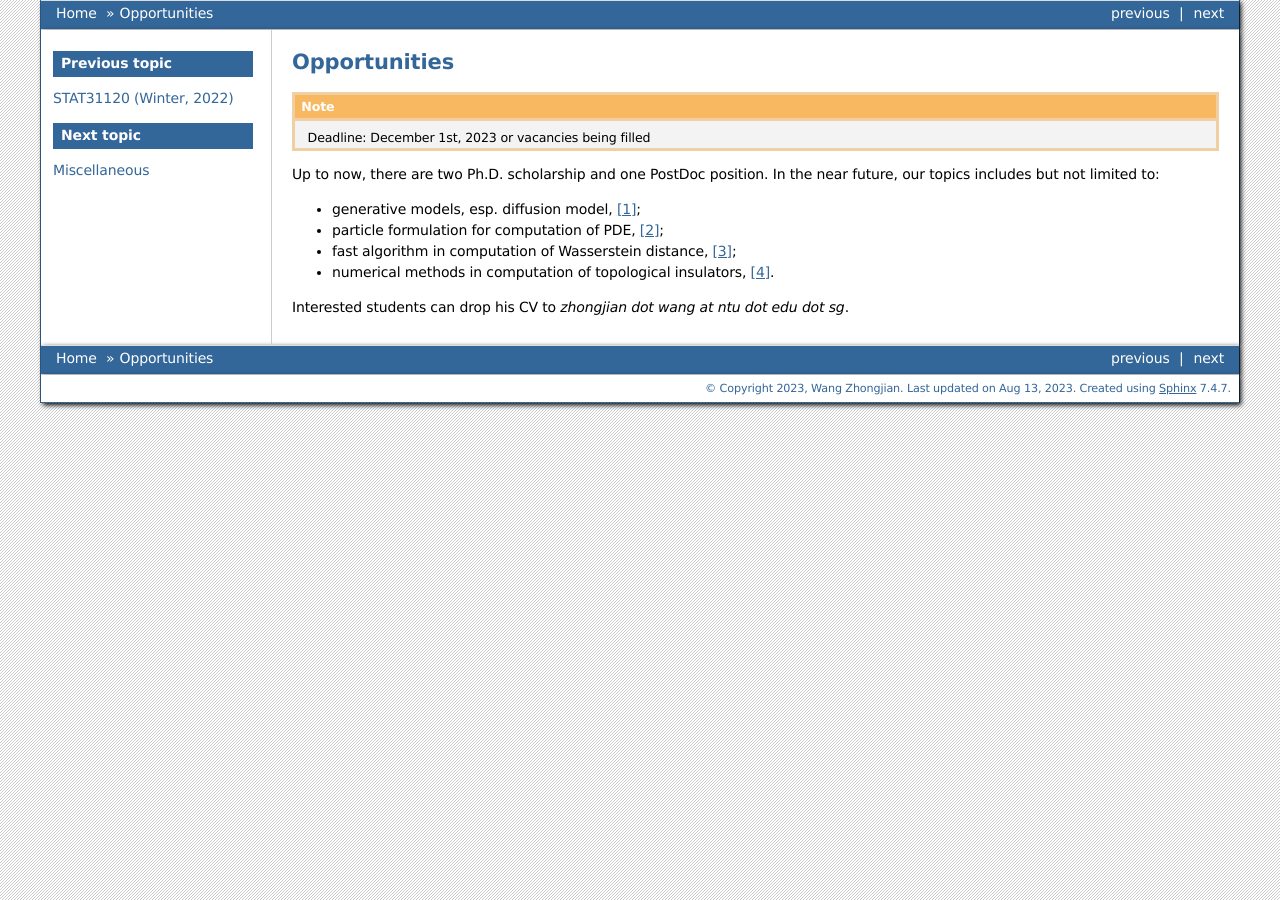
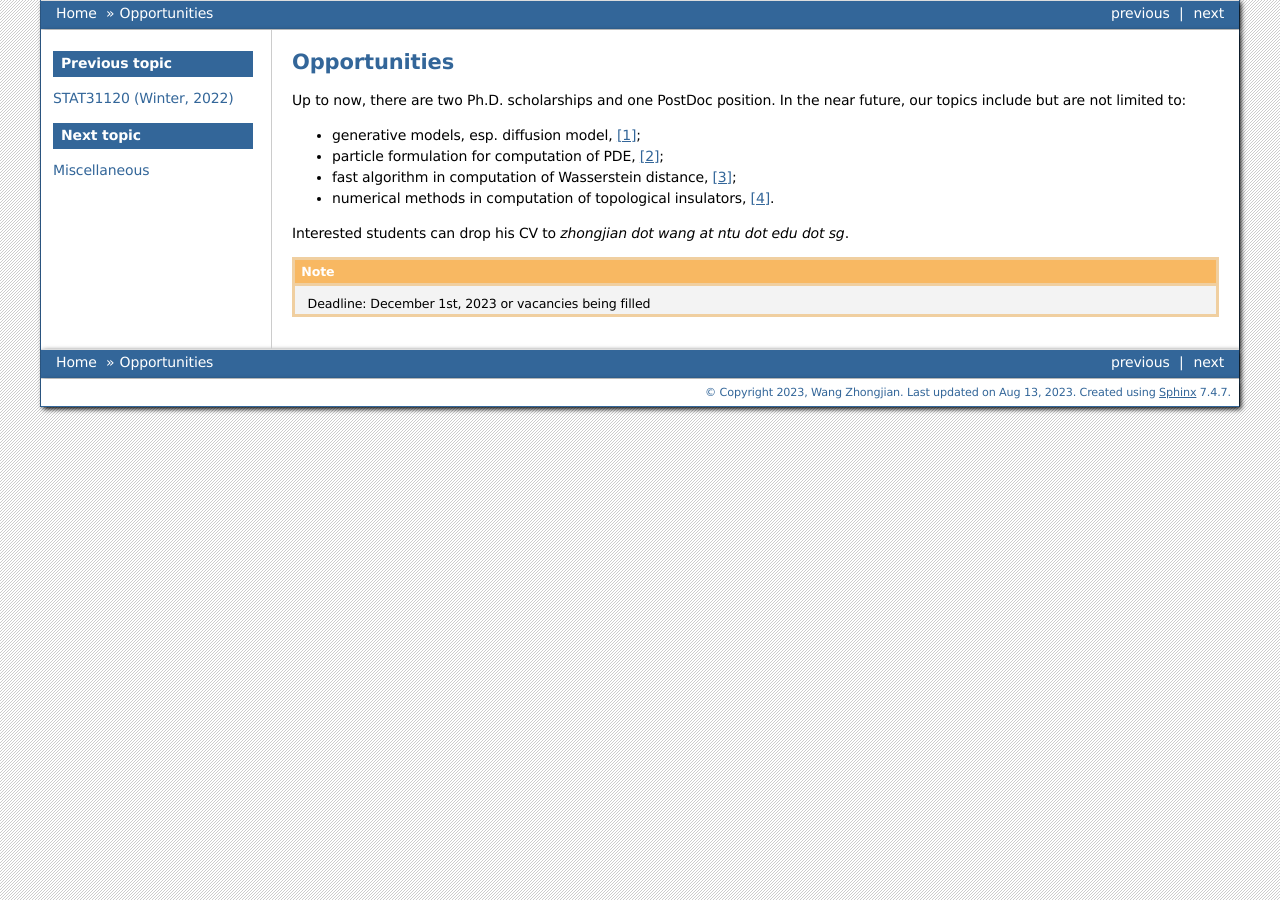
Before and after one commit to ariswang92/ariswang92.github.io, a Sphinx documentation site: the page built from doc/Opening.rst, in a window 1280 px wide. Built offline with Sphinx 7.4.7, drawn with Linux system fonts in a browser that asks for light colours.

Commit message:
Update Opening.rst

```diff
--- a/doc/Opening.rst
+++ b/doc/Opening.rst
@@ -1,9 +1,7 @@
 Opportunities
 =============
 
-.. note:: Deadline: December 1st, 2023 or vacancies being filled
-
-Up to now, there are two Ph.D. scholarship and one PostDoc position. In the near future, our topics includes but not limited to:
+Up to now, there are two Ph.D. scholarships and one PostDoc position. In the near future, our topics include but are not limited to:
 
 * generative models, esp. diffusion model, `[1] <https://arxiv.org/abs/2301.07882>`__;
 
```
Also changed, not shown: other parts of doc/Opening.rst (+2 -0 lines).
